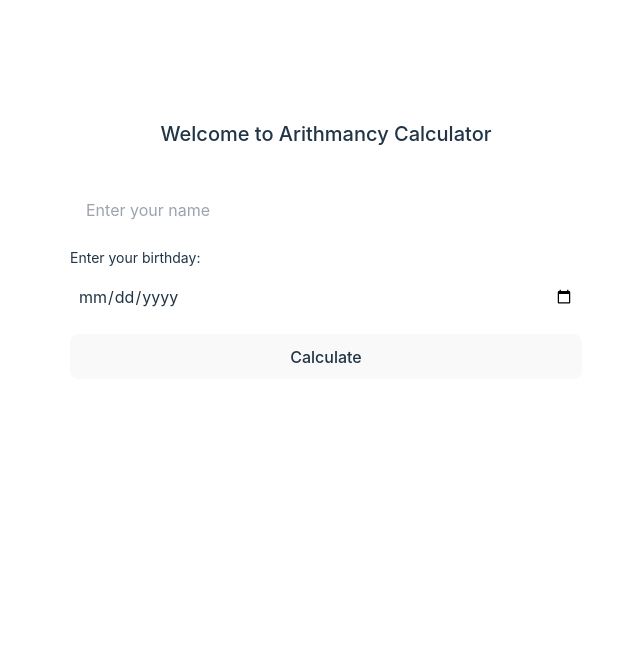
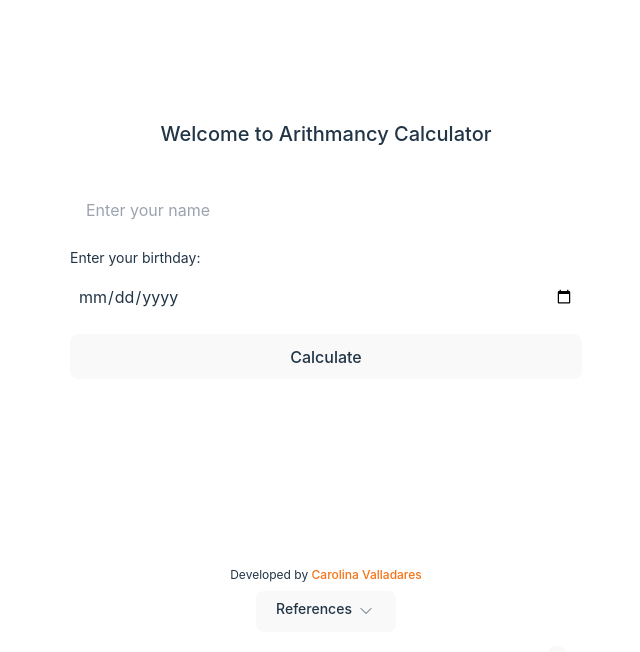
Before and after one commit to carolinavalladares/arithmancy-calculator, a React (Vite) app: page / in a window 1280 px wide. Shown: the top 652 px of the page, without its empty margins (314-954 px from the left). Built offline with nearby package versions, Linux system fonts and the light colour scheme.

Commit message:
feat: add references

```diff
--- a/package.json
+++ b/package.json
@@ -10,6 +10,7 @@
     "preview": "vite preview"
   },
   "dependencies": {
+    "lucide-react": "^0.274.0",
     "react": "^18.2.0",
     "react-dom": "^18.2.0"
   },
--- a/src/Layout.tsx
+++ b/src/Layout.tsx
@@ -1,16 +1,70 @@
-import React from "react";
+import { useState } from "react";
 import Header from "./components/Header";
+import { references } from "./CONSTS";
+import { ChevronDown, ExternalLink } from "lucide-react";
 
 interface IProps {
   children: JSX.Element | JSX.Element[];
 }
 
 const Layout = ({ children }: IProps) => {
+  const [footerOpen, setFooterOpen] = useState(false);
   return (
-    <div className="h-full">
+    <div className="h-full flex flex-col">
       <Header />
 
-      <main className="mt-10">{children}</main>
+      <main className=" flex-1 mt-10">{children}</main>
+
+      <footer className="max-w-lg w-full px-4 m-auto mb-4">
+        <div className="py-2">
+          <p className="text-xs text-center font-normal">
+            Developed by{" "}
+            <a
+              title="Carolina Valladares"
+              target="_blank"
+              className="text-orange-500 hover:text-orange-500"
+              href="https://github.com/carolinavalladares"
+            >
+              Carolina Valladares
+            </a>
+          </p>
+        </div>
+
+        <button
+          onClick={() => setFooterOpen(!footerOpen)}
+          className="flex items-center justify-center gap-1 m-auto mb-2"
+        >
+          <h2 className="font-medium text-sm leading-none mb-1">References</h2>
+          <ChevronDown size={20} strokeWidth={1} />
+        </button>
+
+        <ul
+          className={`w-full transition-all ${
+            footerOpen ? "scale-y-0 h-0" : "scale-y-100 h-fit"
+          } overflow-hidden`}
+        >
+          {references.map((reference, i) => {
+            return (
+              <li key={i}>
+                <a
+                  target="_blank"
+                  className="hover:text-white text-white text-sm font-normal flex items-center justify-between gap-1 mb-2"
+                  href={reference}
+                >
+                  <span>{reference}</span>
+
+                  <button
+                    title="go to page"
+                    className="text-xs w-7 h-7 p-0 flex items-center justify-center"
+                  >
+                    <ExternalLink size={16} strokeWidth={1} />
+                  </button>
+                </a>
+              </li>
+            );
+          })}
+        </ul>
+      </footer>
     </div>
   );
 };
```
Also changed, not shown: 1 other file (tests, documents, lock files or other folders).
